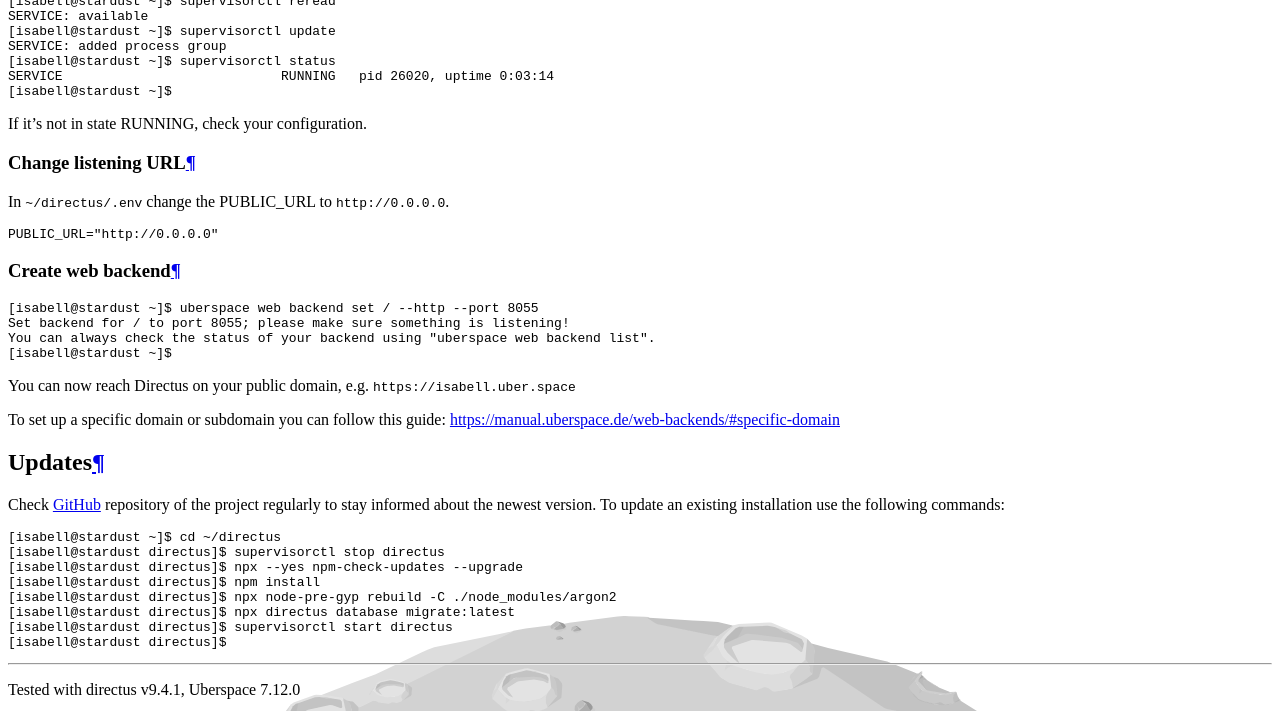
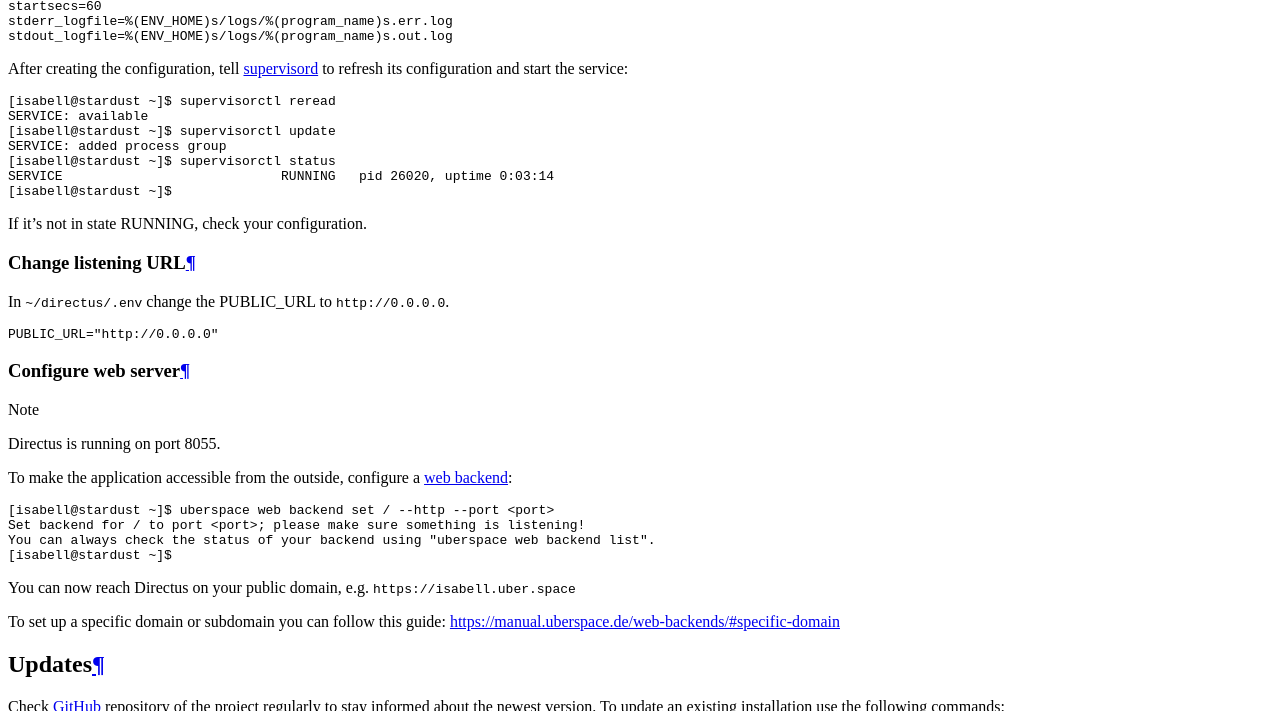
Before and after one commit to Uberspace/lab, a Sphinx documentation site: the page built from source/guide_directus.rst, in a window 1280 px wide and 900 px high, scrolled down 6075 px, cut to the strip 0-711 px from the top of the window. Built offline with Sphinx 7.4.7 and the Read the Docs theme 2.0.0, drawn with Linux system fonts in a browser that asks for light colours; some of the changed lines change nothing that is shown.

Commit message:
add proper snippet for web backend configuration

```diff
--- a/source/guide_directus.rst
+++ b/source/guide_directus.rst
@@ -1,6 +1,7 @@
 .. highlight:: console
 
-.. author:: j3n57h0m45 <https://github.com/j3n57h0m45>, André Lehner <https://github.com/Adashi12>
+.. author:: j3n57h0m45 <https://github.com/j3n57h0m45>
+.. author:: André Lehner <https://github.com/Adashi12>
 
 .. tag:: self-hosting
 .. tag:: database
@@ -135,15 +136,14 @@
 
   PUBLIC_URL="http://0.0.0.0"
 
-Create web backend
+Configure web server
 ------------
 
-::
+.. note::
 
-  [isabell@stardust ~]$ uberspace web backend set / --http --port 8055
-  Set backend for / to port 8055; please make sure something is listening!
-  You can always check the status of your backend using "uberspace web backend list".
-  [isabell@stardust ~]$
+    Directus is running on port 8055.
+
+.. include:: includes/web-backend.rst
 
 You can now reach Directus on your public domain, e.g. ``https://isabell.uber.space``
 
```
